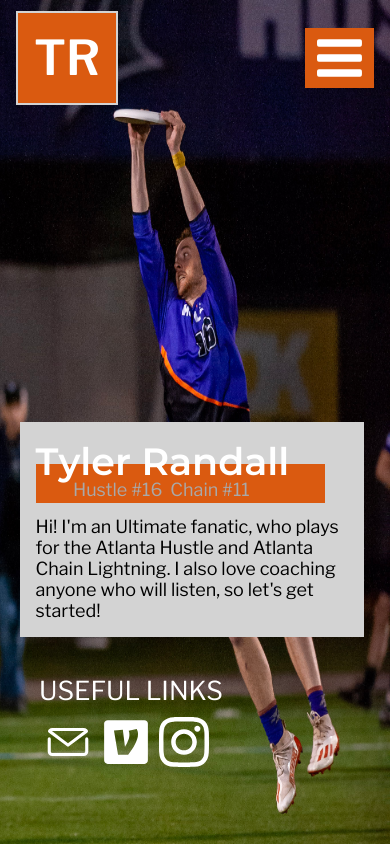
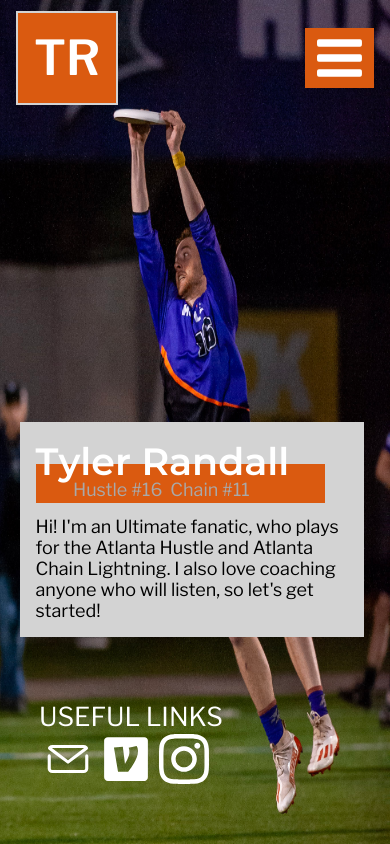
Before and after one commit to tyler7r/coaching-site, a React (Create React App) app: page / in a window 390 px wide. Built offline with nearby package versions, Linux system fonts and the light colour scheme.

Commit message:
Minor uselink size adjustments

```diff
--- a/src/components/header/header.css
+++ b/src/components/header/header.css
@@ -113,7 +113,7 @@
     justify-content: center;
     align-items: center;
     position: absolute;
-    top: 84%;
+    top: 87%;
     left: 10%;
     z-index: 1;
   }
--- a/src/components/home/home.css
+++ b/src/components/home/home.css
@@ -108,7 +108,7 @@
   }
 
   #useful-links-title {
-    top: 80%;
+    top: 83%;
     left: 10%;
     color: white;
     font-size: 26px;
@@ -120,7 +120,7 @@
   }
 
   #useful-links-container {
-    top: 85%;
+    top: 87%;
     left: 11%;
   }
 
```
